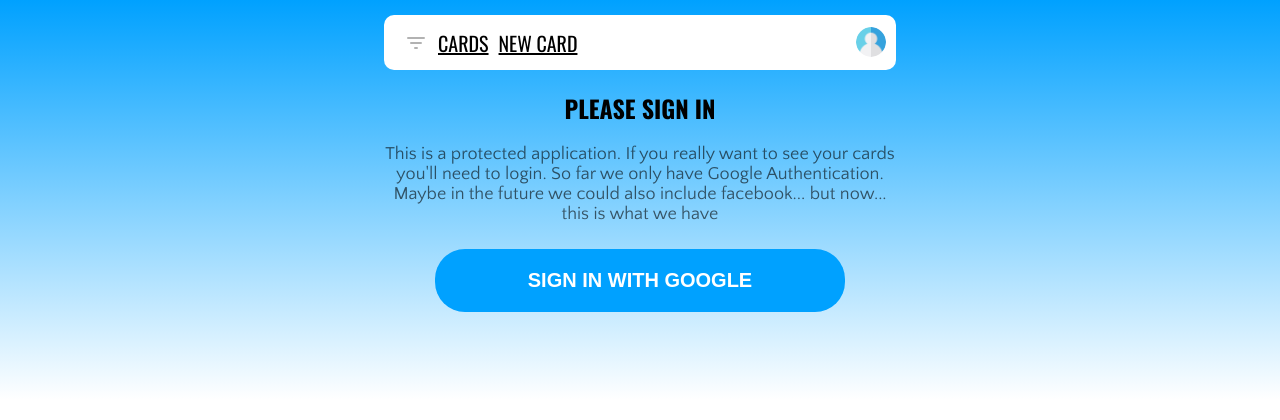
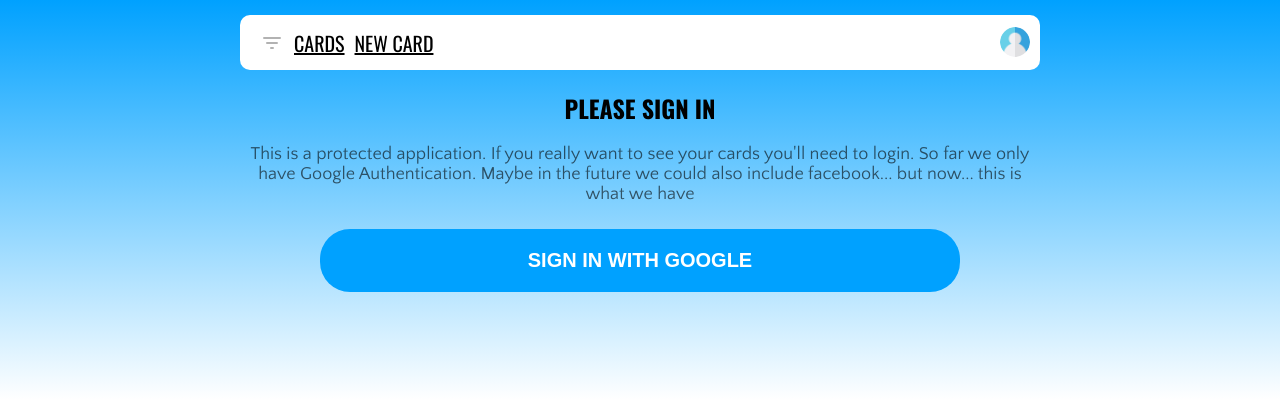
Before and after one commit to julioarhernandez/cards, a Vue app: page /signin in a window 1280 px wide. Shown: the top 420 px of the page. Built offline with nearby package versions, Linux system fonts and the light colour scheme; no server answers; what vue-tippy would draw is missing.

Commit message:
Grid for media over 768

```diff
--- a/src/components/App/App.scss
+++ b/src/components/App/App.scss
@@ -11,7 +11,7 @@ body {
     background-color: #0093E9;
     background-image: linear-gradient(180deg, #00a1ff 0%, #ffffff 50vh);
     min-height: 100vh;
-    max-width: 512px;
+    max-width: 800px;
 }
 h1 {
     @extend %head1;
--- a/src/components/CardList/CardList.scss
+++ b/src/components/CardList/CardList.scss
@@ -7,6 +7,12 @@
         list-style: none;
         margin: 0;
         padding: 0;
+        @media (min-width: 768px) {
+            display: grid;
+            grid-template-columns: 1fr 1fr;
+        }
+
+
     }
 
     &-not-found {
```
